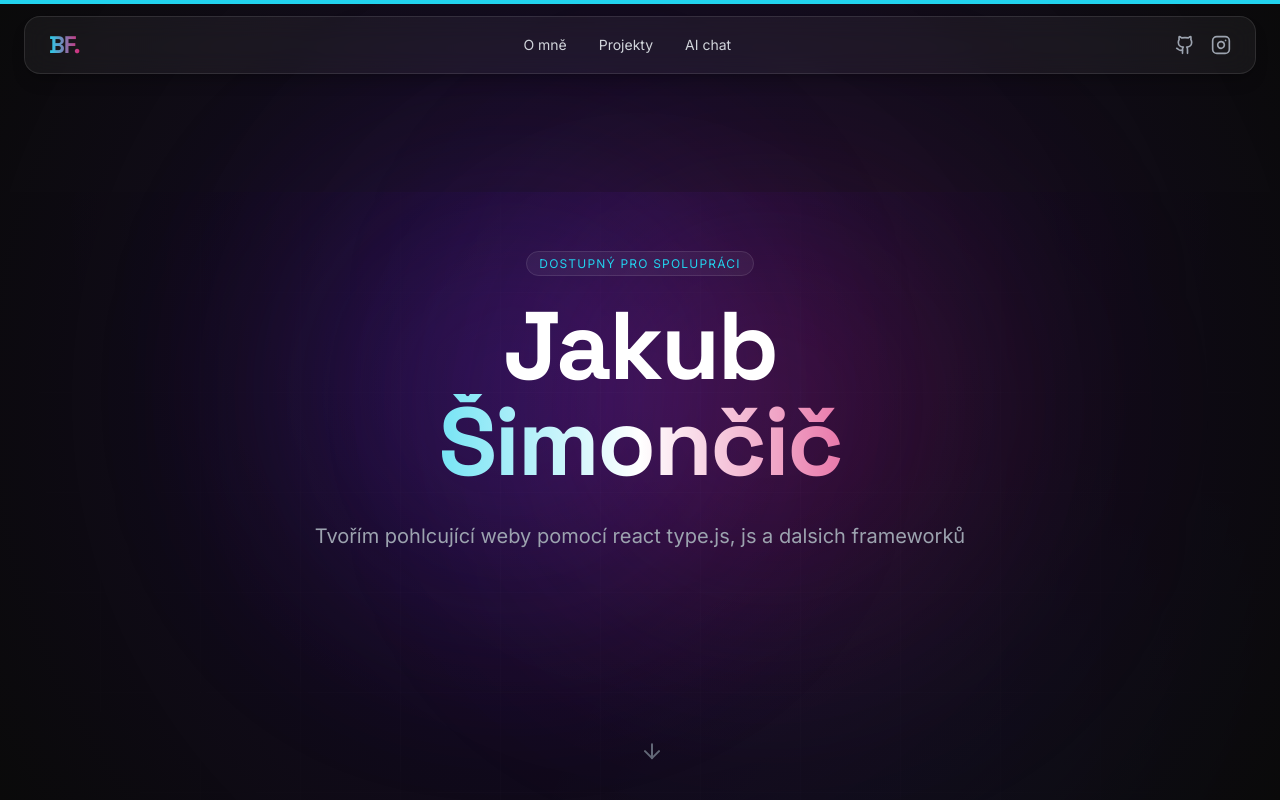
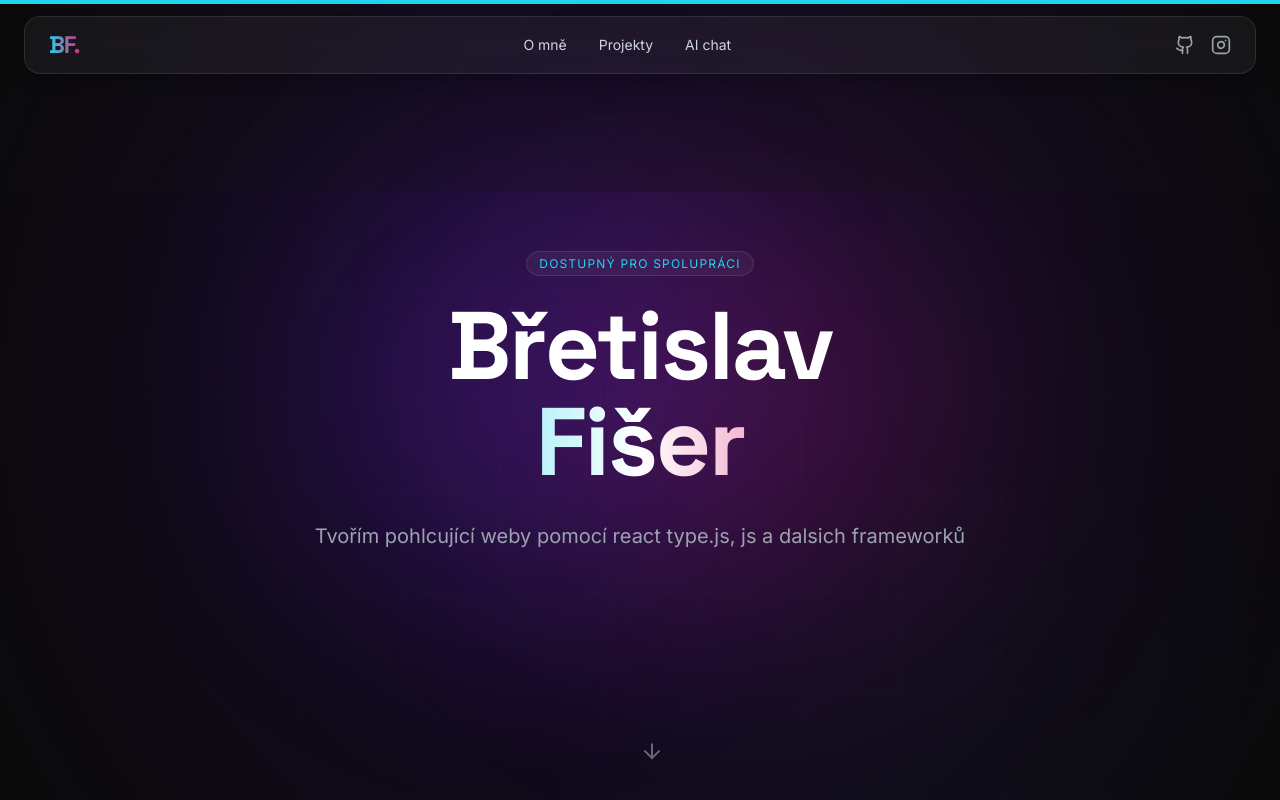
Before and after one commit to FiserBre/fiserbretislav, a React (Vite) app: page / in a window 1280 px wide. Shown: the top 800 px of the page. Built offline with nearby package versions, Linux system fonts and the light colour scheme.

Commit message:
Update Hero.tsx

```diff
--- a/components/Hero.tsx
+++ b/components/Hero.tsx
@@ -51,7 +51,7 @@ const Hero: React.FC = () => {
             animate={{ y: "0%", opacity: 1 }}
             transition={{ delay: 1.0, duration: 1.2, ease: [0.22, 1, 0.36, 1] }}
           >
-            Jakub
+            Břetislav
           </motion.div>
           <motion.div
             initial={{ y: "150%", opacity: 0 }}
@@ -59,7 +59,7 @@ const Hero: React.FC = () => {
             transition={{ delay: 1.2, duration: 1.2, ease: [0.22, 1, 0.36, 1] }}
             className="bg-clip-text text-transparent bg-gradient-to-r from-accent via-white to-secondary"
           >
-            Šimončič
+            Fišer
           </motion.div>
         </h1>
 
```
